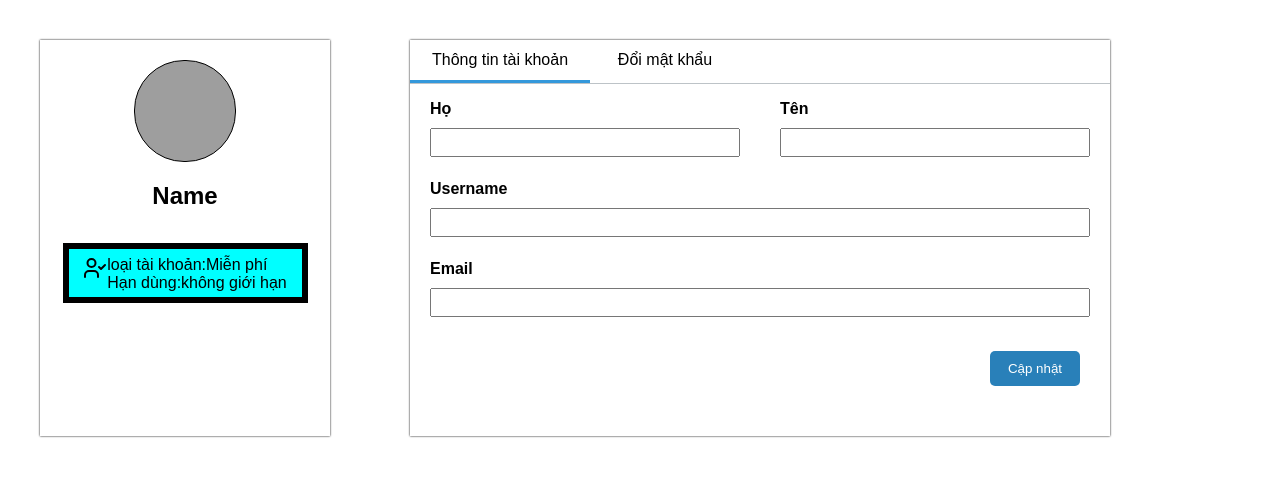
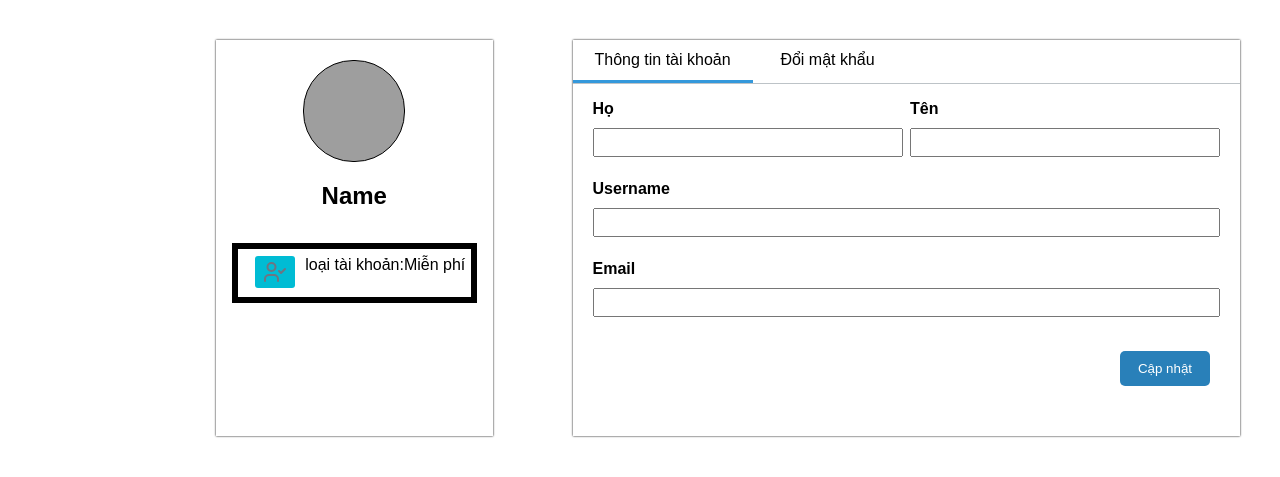
Before and after one commit to kun09-tker/web-bu, a PHP site: page /html/profile.php in a window 1280 px wide. Shown: the top 477 px of the page. Run offline with PHP 8.4, Linux system fonts and the light colour scheme; grey boxes are pictures that could not be loaded.

Commit message:
chỉnh sửa profile

```diff
--- a/css/profile.css
+++ b/css/profile.css
@@ -12,6 +12,7 @@ body {
     display: flex;
     flex-direction: column;
     align-items: center;
+    margin-left: 216px;
 }
 .avatar {
     width: 100px;
@@ -32,8 +33,26 @@ body {
     justify-content: center;
     padding-top: 7px;
     padding-bottom: 10px;
-    background-color: aqua;
     display: flex;
+}
+.stamp {
+    display: inline-flex;
+    align-items: center;
+    justify-content: center;
+    min-width: 2.0rem;
+    height: 2.0rem;
+    line-height: 2.5rem;
+    padding: 0 .25rem;
+    font-size: .875rem;
+    font-weight: 500;
+    color: #6e7582;
+    text-align: center;
+    background: #00bcd4;
+    border-radius: 3px;
+}
+.hoat-anh {
+    margin-left: 12px;
+    margin-right: 10px;
 }
 .icon{
     font-size: 1.25rem;
--- a/html/profile.php
+++ b/html/profile.php
@@ -12,17 +12,17 @@
         <div class="avatar"></div>
         <h2>Name</h2>
         <div class="type">
-            <span>
+            <div class="hoat-anh stamp">
                 <svg xmlns="http://www.w3.org/2000/svg" class="icon icon-md" width="24" height="24" viewBox="0 0 24 24" stroke-width="2" stroke="currentColor" fill="none" stroke-linecap="round" stroke-linejoin="round"><path stroke="none" d="M0 0h24v24H0z"></path><circle cx="8.5" cy="7" r="4"></circle><path d="M2 21v-2a4 4 0 0 1 4 -4h5a4 4 0 0 1 4 4v2"></path><path d="M16 11l2 2l4 -4"></path></svg>
                 <path stroke="none" d="M0 0h24v24H0z"></path>
                 <circle cx="8.5" cy="7" r="4"></circle>
                 <path d="M2 21v-2a4 4 0 0 1 4 -4h5a4 4 0 0 1 4 4v2"></path>
                 <path d="M16 11l2 2l4 -4"></path>
                 </svg>
-            </span>
+            </div>
+
             <div>
                 <div class="strong">loại tài khoản:Miễn phí</div>
-                <div>Hạn dùng:không giới hạn</div>
             </div>
         </div>
     </div>
```
